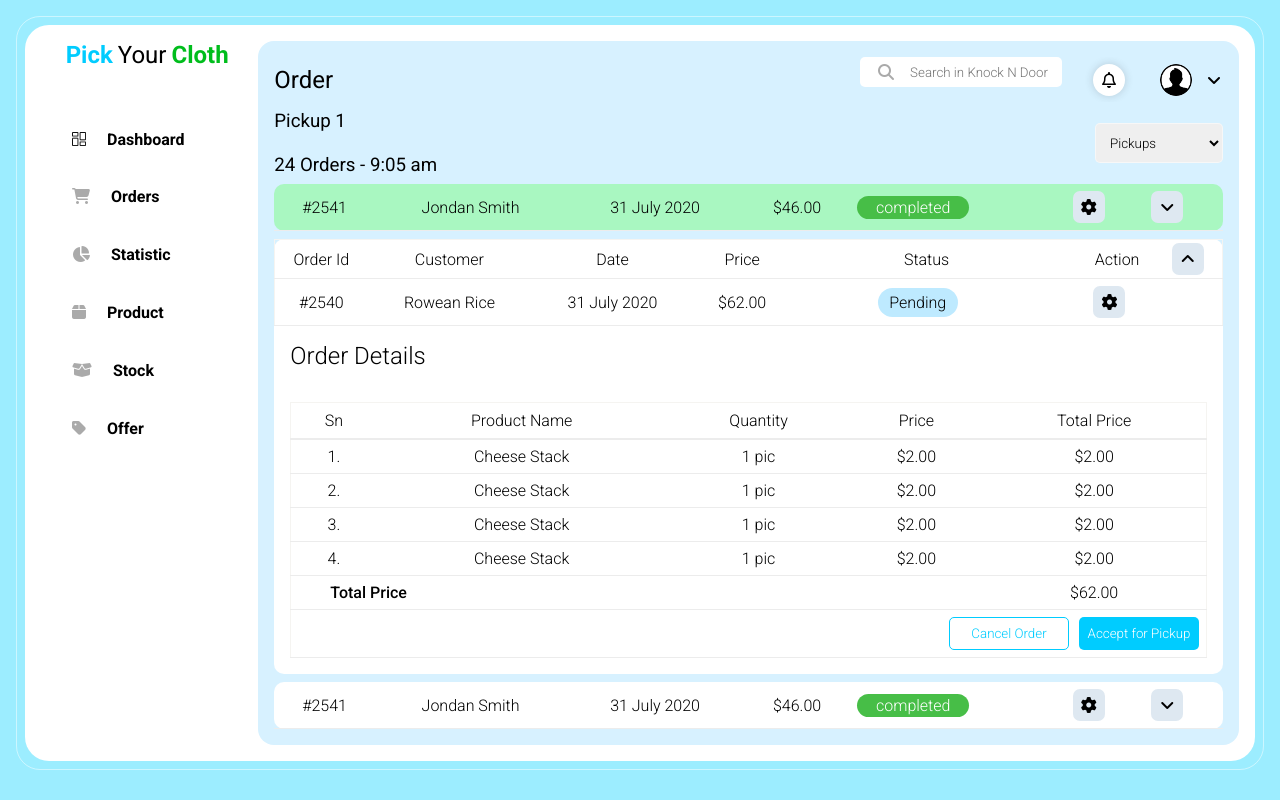
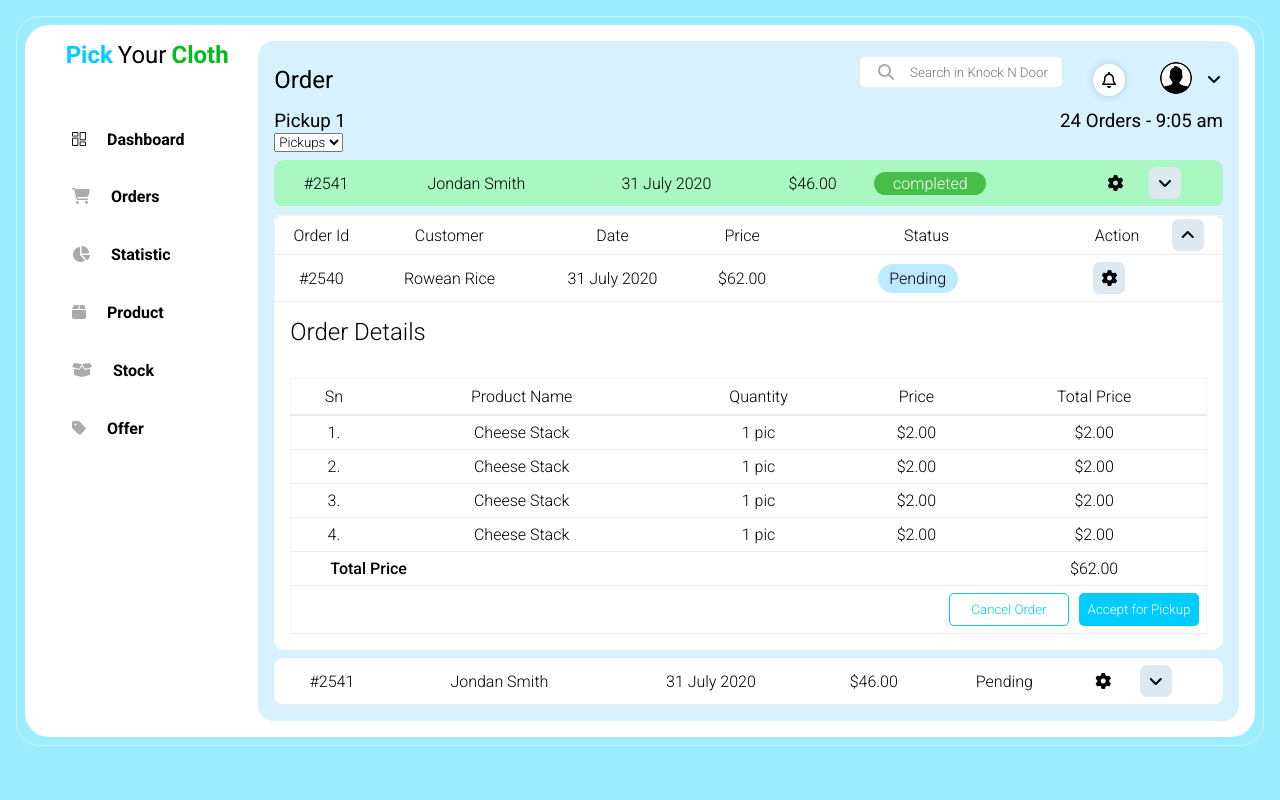
Before and after one commit to AKASH-SETTUKANNU/Final-Project-Dashboard, a plain HTML site: page index.html in a window 1280 px wide. Drawn offline with Linux system fonts and the light colour scheme.

Commit message:
index.html

```diff
--- a/index.html
+++ b/index.html
@@ -59,8 +59,9 @@
         </aside>
         <div class="order-info">
           <div class="customer-info">
-            <h2 style="font-weight: bolder;">Order</h2>
-
+            <div>
+              <h2 style="font-weight: bolder">Order</h2>
+            </div>
             <div class="search-container">
               <i class="fa-solid fa-magnifying-glass"></i>
               <input type="text" placeholder="Search in Knock N Door" />
@@ -68,18 +69,31 @@
             <div class="notification-symbol">
               <i class="fa-regular fa-bell"></i>
             </div>
-            <img src="./images/profile image.png" alt="profile" />
-            <i id="downAngle" class="fa-solid fa-angle-down"></i>
+            <div>
+              <img src="./images/profile image.png" alt="profile" />
+            </div>
+            <div>
+              <i id="downAngle" class="fa-solid fa-angle-down"></i>
+            </div>
           </div>
 
           <a class="menu-bar-icon" onclick="myFunction()">
             <i class="fa-solid fa-bars"></i>
           </a>
-          <div class="pickup-time" >
-            <h3 style="font-weight: bolder;">Pickup 1 <br /><br />24 Orders - 9:05 am</h3>
-            <select name="products" id="products">
-              <option value="Cheese Stack">Pickups</option>
-            </select>
+          <div class="pickup-detials">
+            <div class="pickup-time">
+              <div>
+                <h3 style="font-weight: bolder">Pickup 1</h3>
+              </div>
+              <div>
+                <h3 style="font-weight: bolder">24 Orders - 9:05 am</h3>
+              </div>
+            </div>
+            <div class="pickup-select">
+              <select name="products" id="products">
+                <option value="Cheese Stack">Pickups</option>
+              </select>
+            </div>
           </div>
           <div class="last-order">
             <table>
@@ -89,14 +103,14 @@
                   <td>Jondan Smith</td>
                   <td>31 July 2020</td>
                   <td>$46.00</td>
-                  <td><div class="delivery-status" >completed</div></td>
+                  <td><div class="delivery-status">completed</div></td>
                   <td>
-                    <div class="last-order-icon">
+                    <div class="last-order-icon1">
                       <i class="fa-solid fa-gear"></i>
                     </div>
                   </td>
                   <td>
-                    <div class="last-order-icon" >
+                    <div class="last-order-icon">
                       <i class="fa-solid fa-angle-down"></i>
                     </div>
                   </td>
@@ -128,7 +142,7 @@
                     <td>Rowean Rice</td>
                     <td>31 July 2020</td>
                     <td>$62.00</td>
-                    <td ><div class="current-order-status">Pending</div></td>
+                    <td><div class="current-order-status">Pending</div></td>
                     <td>
                       <div class="current-order-info-icon1">
                         <i class="fa-solid fa-gear"></i>
@@ -194,7 +208,6 @@
                         <button id="order-accept-button">
                           Accept for Pickup
                         </button>
-
                       </div>
                     </td>
                   </tr>
@@ -210,9 +223,9 @@
                   <td>Jondan Smith</td>
                   <td>31 July 2020</td>
                   <td>$46.00</td>
-                  <td><div class="delivery-status">completed</div></td>
+                  <td><div class="next-order-delivery-status">Pending</div></td>
                   <td>
-                    <div class="next-order-icon">
+                    <div class="next-order-icon1">
                       <i class="fa-solid fa-gear"></i>
                     </div>
                   </td>
```
